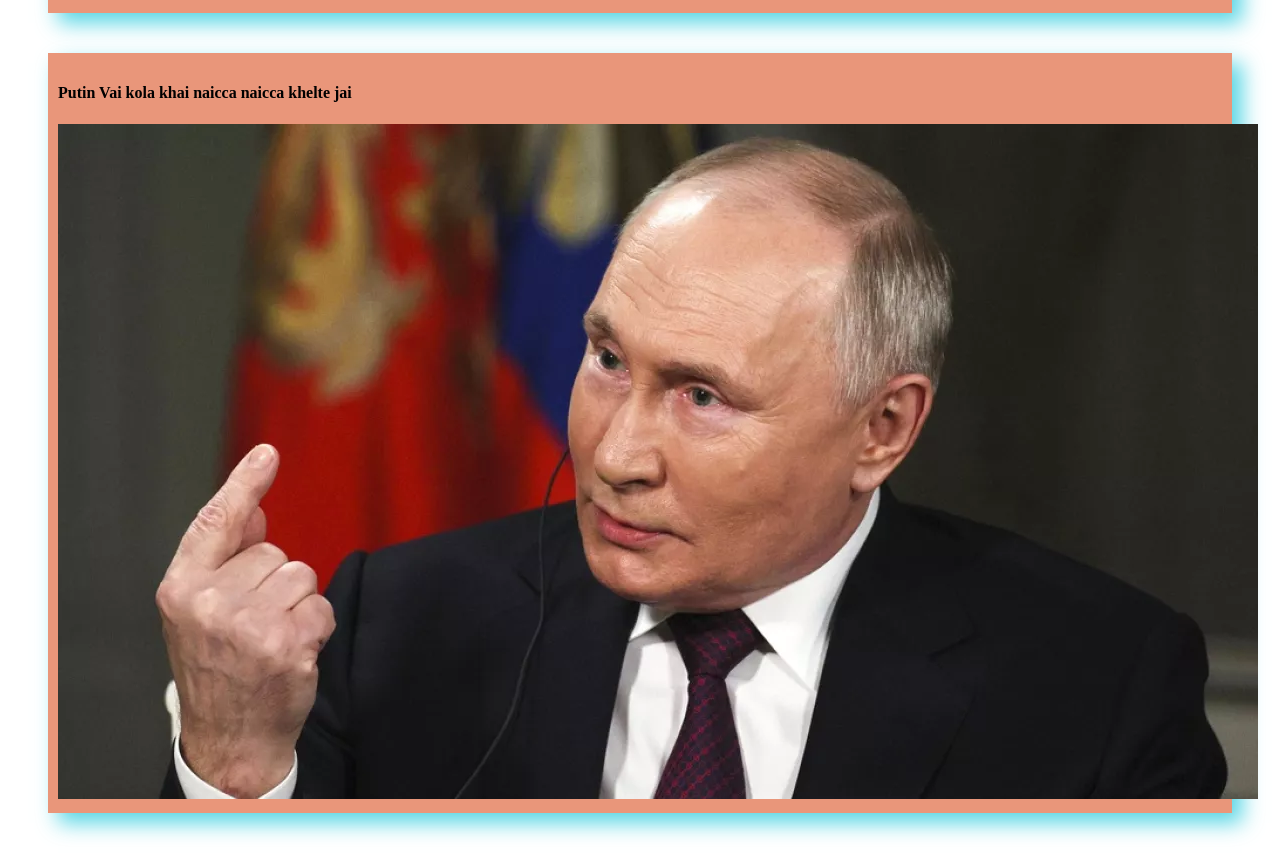
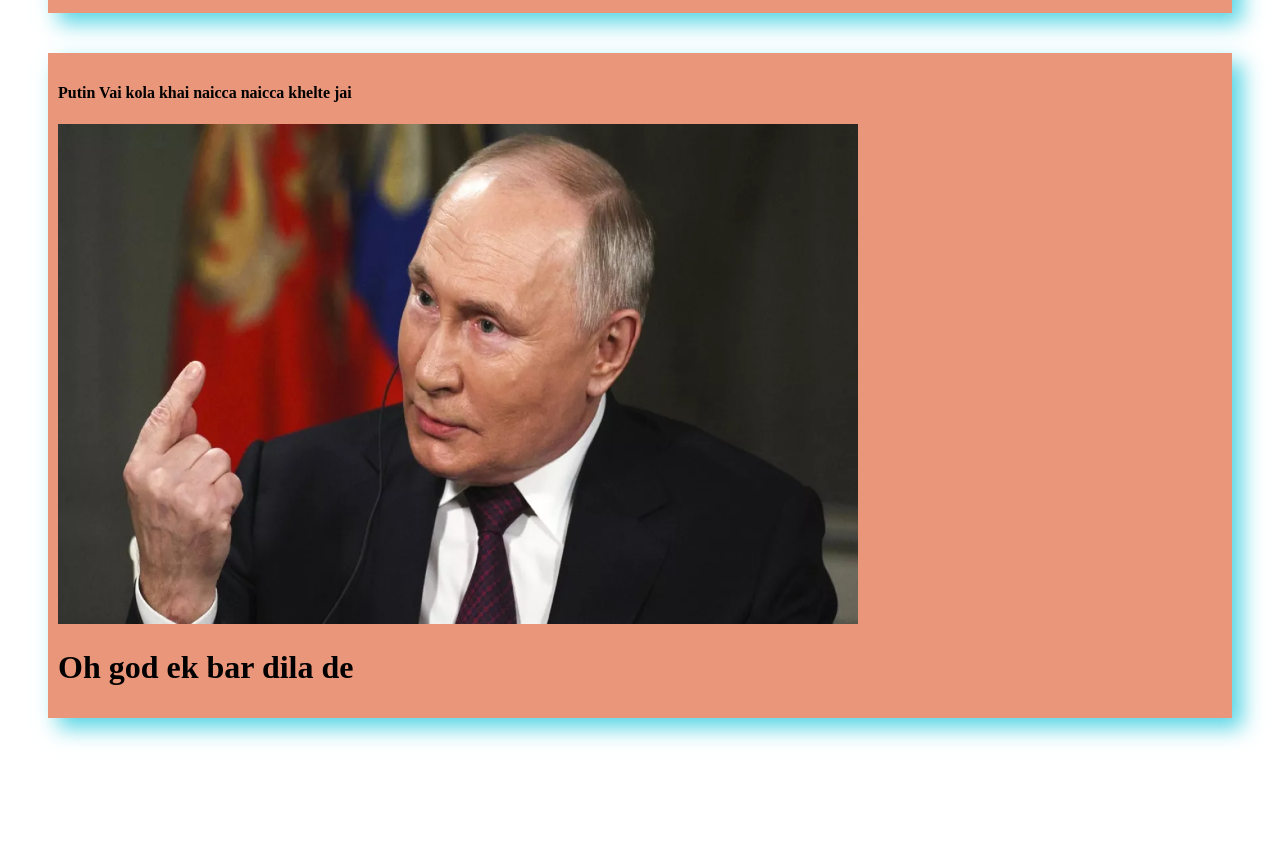
Before and after one commit to SaikaT-41/my-2nd-file, a plain HTML site: page index.html in a window 1280 px wide. Shown: the part 840-1693 px from the top of the page. After the commit the page ends 1598 px from the top, so only its background shows below. Drawn offline with Linux system fonts and the light colour scheme.

Commit message:
resizing the picture

```diff
--- a/index.html
+++ b/index.html
@@ -34,7 +34,8 @@
     </div>
     <div>
         <h4>Putin Vai kola khai naicca naicca khelte jai</h4>
-        <img src="image/1200x675_cmsv2_71d11db7-cabc-5b15-a9ac-8df7d5bc303b-8228856.webp" alt="">
+        <img src="image/1200x675_cmsv2_71d11db7-cabc-5b15-a9ac-8df7d5bc303b-8228856.webp" alt="Putin Vai" height="500px" width="800px" ><br>
+        <h1>Oh god ek bar dila de</h1>
     </div>
 </body>
 </html>
```
